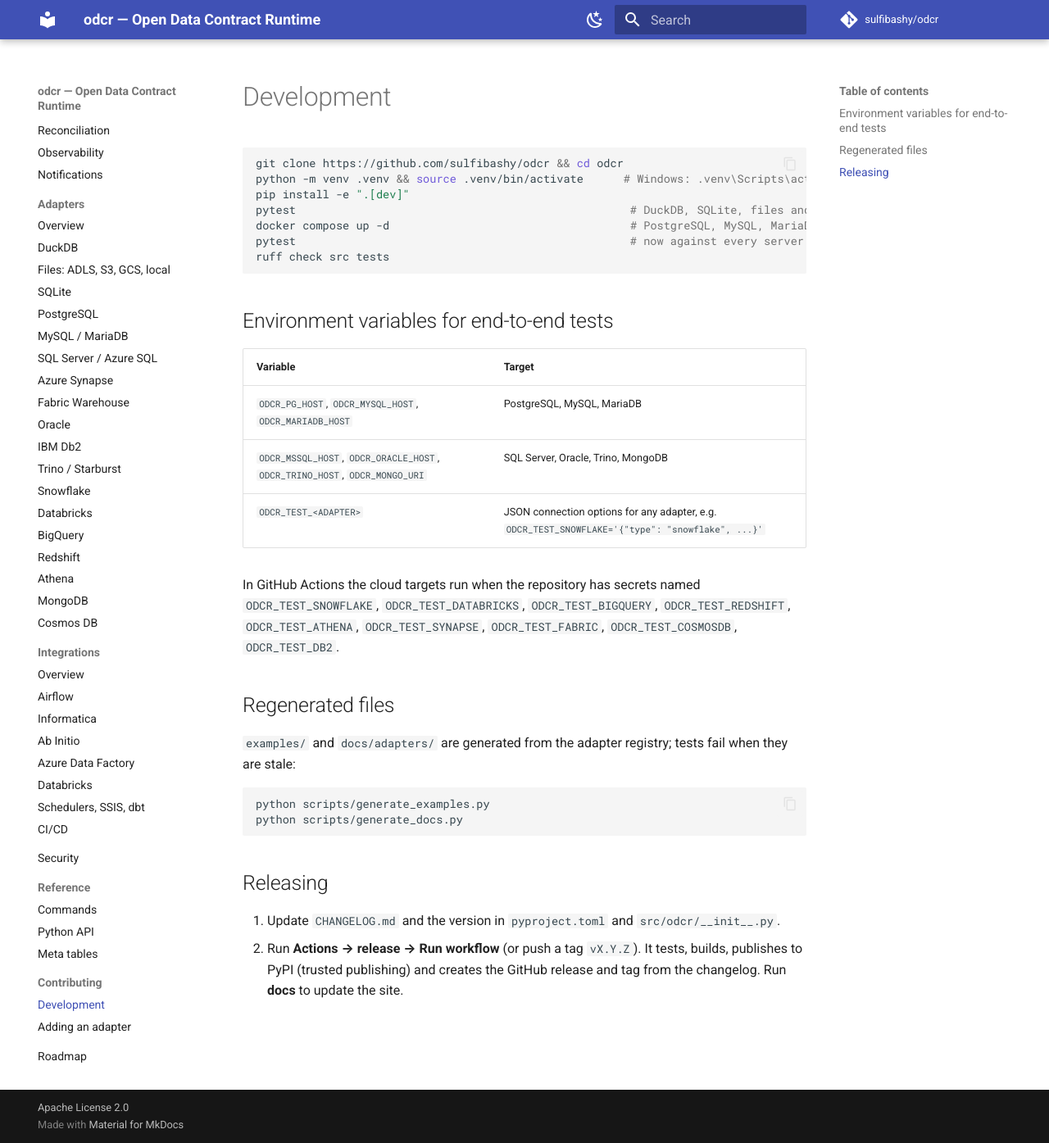
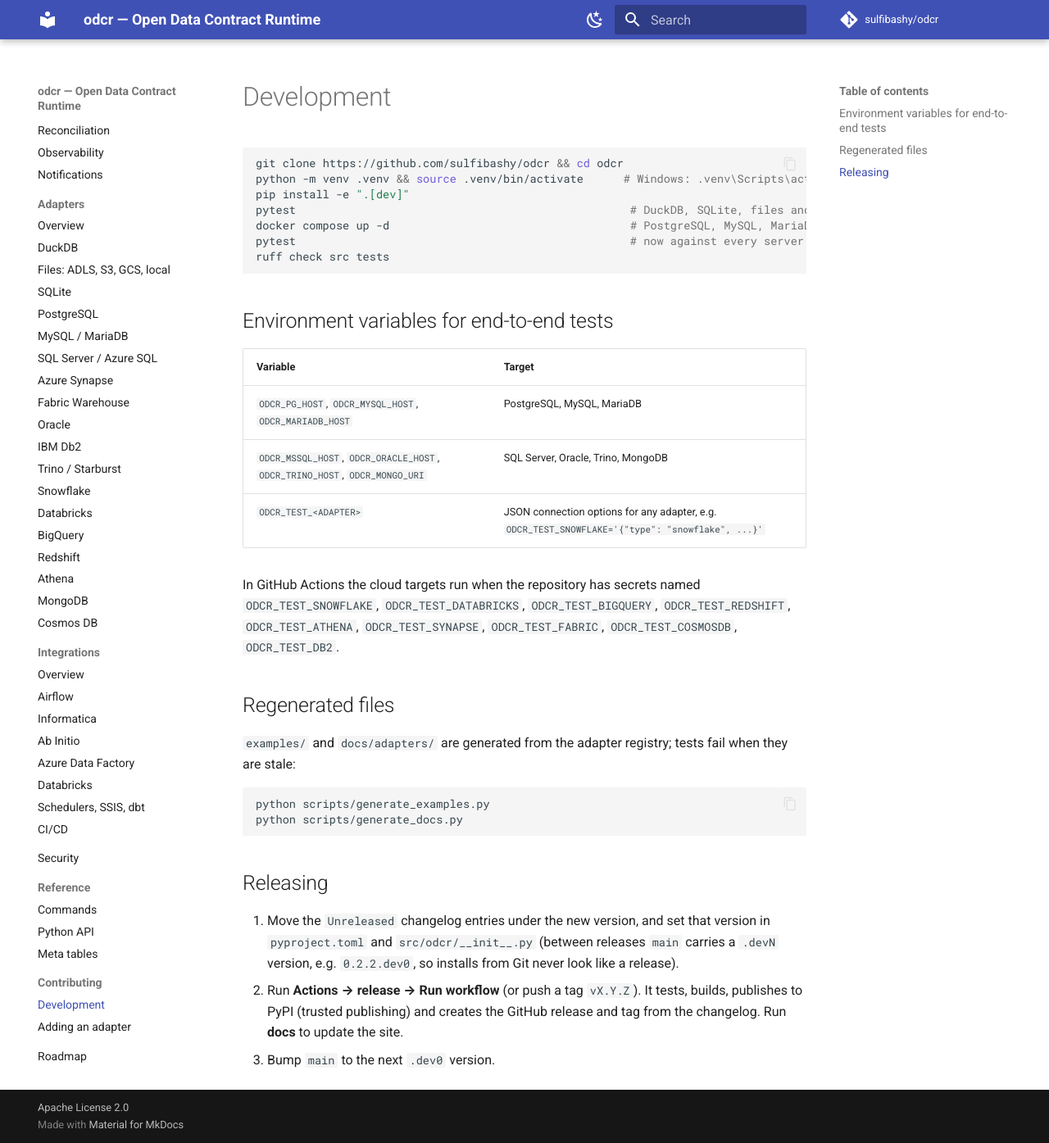
Before and after one commit to sulfibashy/odcr, an MkDocs documentation site: the page built from docs/contributing/development.md, in a window 1280 px wide and 1395 px high. Shown: the whole window at 82% size. Built offline with MkDocs 1.6.1 and Material for MkDocs 9.7.7, drawn with Linux system fonts in a browser that asks for light colours; comment, search, counter and statistics services are not loaded.

Commit message:
main carries a .dev version between releases

```diff
--- a/docs/contributing/development.md
+++ b/docs/contributing/development.md
@@ -33,6 +33,9 @@ python scripts/generate_docs.py
 
 ## Releasing
 
-1. Update `CHANGELOG.md` and the version in `pyproject.toml` and `src/odcr/__init__.py`.
+1. Move the `Unreleased` changelog entries under the new version, and set that version in `pyproject.toml` and
+   `src/odcr/__init__.py` (between releases `main` carries a `.devN` version, e.g. `0.2.2.dev0`, so installs from
+   Git never look like a release).
 2. Run **Actions → release → Run workflow** (or push a tag `vX.Y.Z`). It tests, builds, publishes to PyPI
    (trusted publishing) and creates the GitHub release and tag from the changelog. Run **docs** to update the site.
+3. Bump `main` to the next `.dev0` version.
--- a/pyproject.toml
+++ b/pyproject.toml
@@ -4,7 +4,7 @@ build-backend = "setuptools.build_meta"
 
 [project]
 name = "odcr"
-version = "0.2.1"
+version = "0.2.2.dev0"
 description = "Open Data Contract Runtime: enforce ODCS data contracts where data lands, reconcile source and target, and trace every batch end to end, on any database, lake or cloud."
 readme = "README.md"
 requires-python = ">=3.10"
--- a/src/odcr/__init__.py
+++ b/src/odcr/__init__.py
@@ -5,7 +5,7 @@ and trace every batch from ingestion to consumption. Results and history
 are stored in meta tables inside the platform the data lives in.
 """
 
-__version__ = "0.2.1"
+__version__ = "0.2.2.dev0"
 
 from .contract import Contract, load_contract  # noqa: E402
 from .observe import checkpoint, trace  # noqa: E402
```
Also changed, not shown: CHANGELOG.md (+2 -0 lines).
